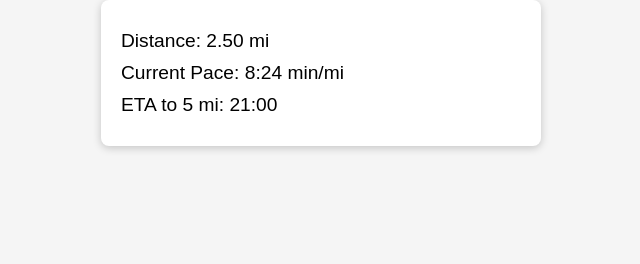
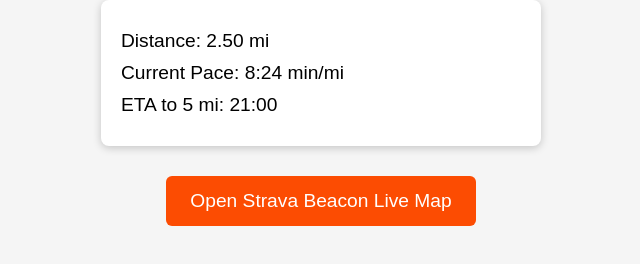
Before and after one commit to kenkenhn/live-run-tracker, a plain HTML site: page combined.html in a window 1280 px wide. Shown: the part 98-362 px from the top of the page, without its empty margins (319-959 px from the left). Drawn offline with Linux system fonts and the light colour scheme; files whose address does not match are found by name.

Commit message:
Update combined.html

```diff
--- a/combined.html
+++ b/combined.html
@@ -8,6 +8,24 @@
     h1 { text-align: center; }
     .stats { max-width: 400px; margin: auto; background: white; padding: 20px; border-radius: 8px; box-shadow: 0 2px 8px rgba(0,0,0,0.2);}
     .stats div { margin: 10px 0; font-size: 1.2em; }
+    .beacon-button-container {
+      text-align: center;
+      margin: 30px auto 0;
+      max-width: 400px;
+    }
+    .beacon-button {
+      display: inline-block;
+      background: #fc4c02;
+      color: white;
+      padding: 14px 24px;
+      font-size: 1.2em;
+      border-radius: 6px;
+      text-decoration: none;
+      user-select: none;
+    }
+    .beacon-button:hover {
+      background: #d74200;
+    }
   </style>
 </head>
 <body>
@@ -16,6 +34,16 @@
     <div>Distance: <span id="distance">0.00 mi</span></div>
     <div>Current Pace: <span id="pace">0:00 min/mi</span></div>
     <div>ETA to 5 mi: <span id="eta">--:--</span></div>
+  </div>
+
+  <div class="beacon-button-container">
+    <a
+      href="https://strava.com/beacon/R08RWvF5F2U"
+      target="_blank"
+      rel="noopener noreferrer"
+      class="beacon-button"
+      >Open Strava Beacon Live Map</a
+    >
   </div>
 
   <script>
@@ -30,7 +58,7 @@
         sec = 0;
       }
 
-      return `${min}:${sec.toString().padStart(2, '0')} min/mi`;
+      return `${min}:${sec.toString().padStart(2, "0")} min/mi`;
     }
 
     async function updateStats() {
@@ -39,7 +67,7 @@
       const data = await response.json();
 
       // Simulated values (replace with live data parsing)
-      let distanceMiles = data.distanceMiles || 2.5;  // replace with actual from your Strava JSON
+      let distanceMiles = data.distanceMiles || 2.5; // replace with actual from your Strava JSON
       let elapsedMinutes = data.elapsedMinutes || 21; // replace with actual
 
       // Calculations
@@ -50,7 +78,11 @@
       // Update display
       document.getElementById("distance").textContent = `${distanceMiles.toFixed(2)} mi`;
       document.getElementById("pace").textContent = formatPace(currentPace);
-      document.getElementById("eta").textContent = `${Math.floor(etaMinutes)}:${Math.round((etaMinutes % 1) * 60).toString().padStart(2,'0')}`;
+      document.getElementById("eta").textContent = `${Math.floor(etaMinutes)}:${Math.round(
+        (etaMinutes % 1) * 60
+      )
+        .toString()
+        .padStart(2, "0")}`;
     }
 
     updateStats();
```
